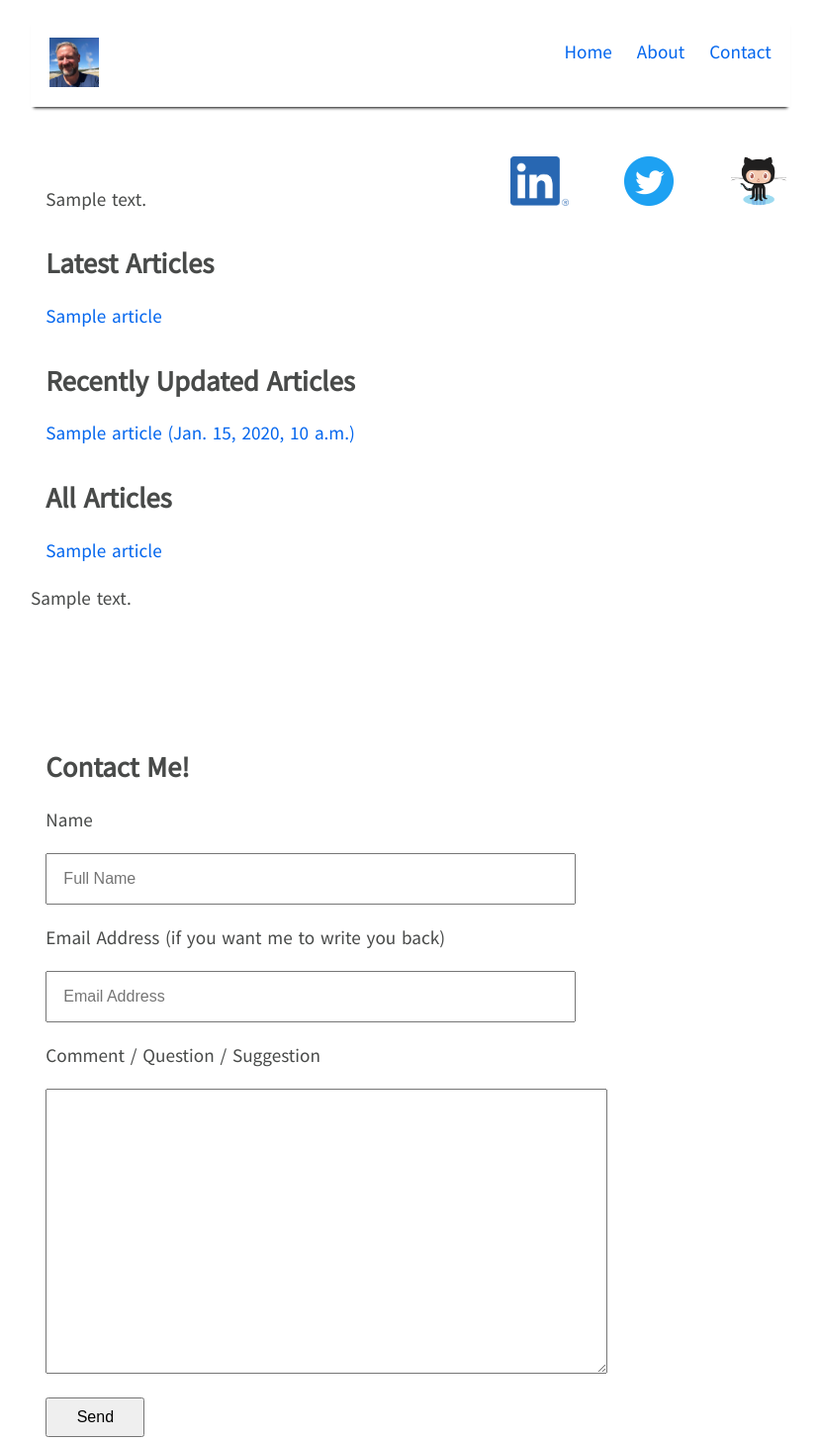
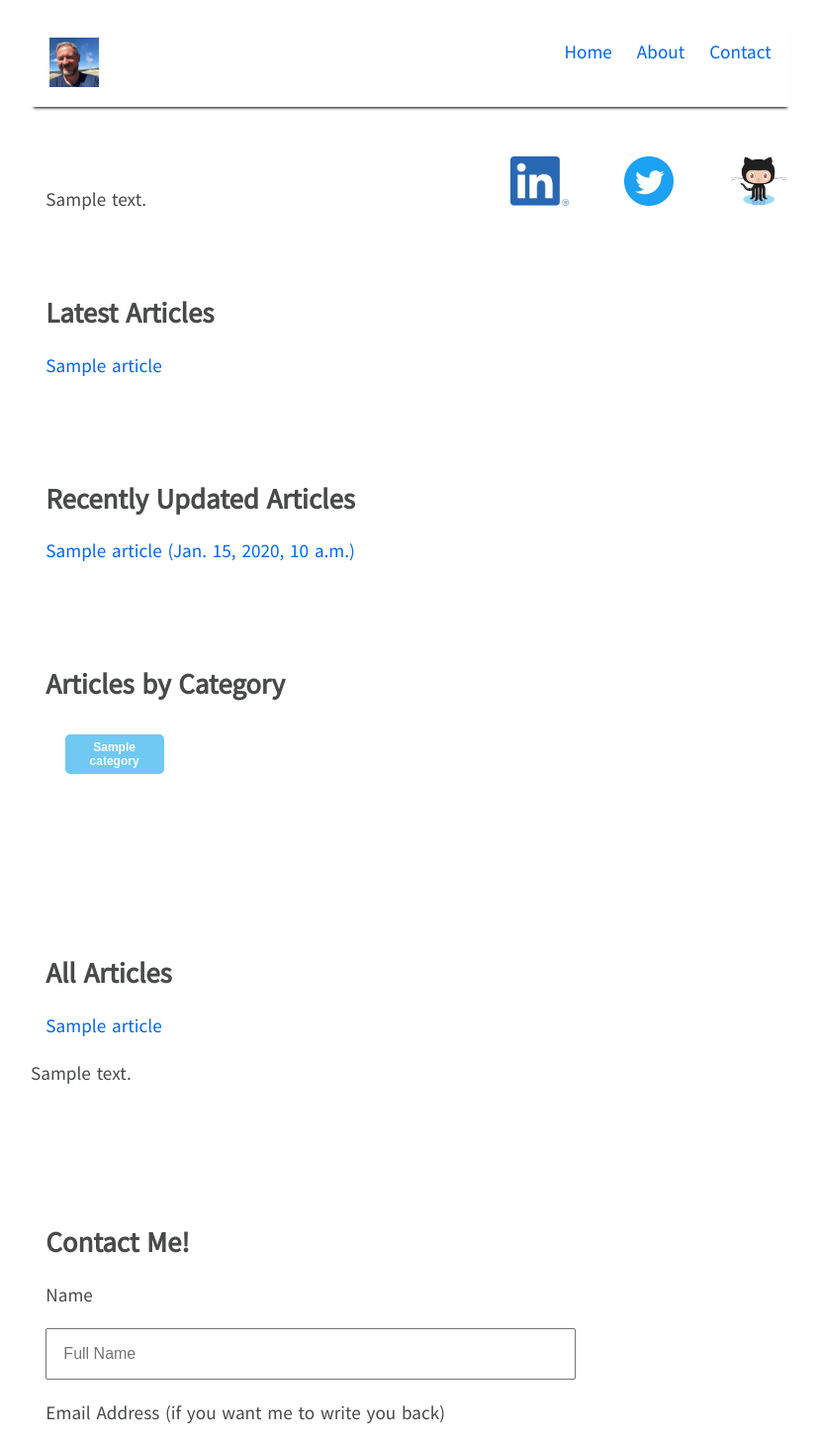
Before and after one commit to hseritt/django-blog-2, a Django app: template blog/templates/blog/index.html in a window 1280 px wide. Shown: the top 1457 px of the page at 99% size, without its empty margins (225-1054 px from the left). Run offline with Django 3.2, Linux system fonts and the light colour scheme; tables that the repository leaves empty hold one stand-in row (values such as "Sample post"); the template is opened without the code that fills it: values that come from a table or form of the project are taken from there, most other values are stand-ins (such as "Sample title", 1, 10 or a date in 2020); some libraries are stand-ins or nearby versions.

Commit message:
Create a category of articles section

```diff
--- a/blog/models.py
+++ b/blog/models.py
@@ -5,6 +5,7 @@ from markdownx.models import MarkdownxField
 
 class Category(models.Model):
     name = models.CharField('Category', max_length=50, unique=True)
+    is_active = models.BooleanField('Active', default=True)
     description = models.TextField('Description', null=True, blank=True)
 
     class Meta:
--- a/blog/templates/blog/index.html
+++ b/blog/templates/blog/index.html
@@ -33,6 +33,8 @@
 
 <div class="body">
 
+  <div class="vertical-block-50"></div>
+
   <h2 class="article-list-header">Latest Articles</h2>
 
   {% for article in article_list %}
@@ -50,6 +52,8 @@
 
   {% endfor %}
 
+  <div class="vertical-block-50"></div>
+
   <h2 class="article-list-header">Recently Updated Articles</h2>
 
   {% for article in updated_article_list %}
@@ -66,6 +70,154 @@
     </div>
 
   {% endfor %}
+
+  <div class="vertical-block-50"></div>
+
+  <h2 class="article-list-header">Articles by Category</h2>
+
+  <style>
+      .category-wrapper {
+        display: grid;
+        grid-template-columns: 1fr 1fr 1fr 1fr;
+        margin-bottom: 50px;
+        grid-row-gap: 1em;
+        grid-column-gap: 1em;
+        margin-left: 1em;
+      }
+
+      .category-btn {
+        background-color: #6fc9f2;
+        color: white;
+        font-weight: bold;
+        font-size: 12px;
+        border: 0;
+        /* background: none; */
+        box-shadow: none;
+        border-radius: 5px;
+      }
+  </style>
+
+  <div class="category-wrapper">
+  {% for category in categories %}
+    <!--
+    <div class="article-list">
+
+      <h4>{{ category.name }}
+
+        <a id="display-link-{{ category.name }}" onclick="displayArticleList('{{ category.name }}')"
+           style="cursor: pointer;">
+          <span style="font-size:24px;">+</span>
+        </a>
+
+        <a id="undisplay-link-{{ category.name }}" onclick="undisplayArticleList('{{ category.name }}')"
+           style="cursor: pointer; display: none;">
+          <span style="font-size:24px;">-</span>
+        </a>
+
+      </h4>
+
+      <div style="display:none;" id="articles-of-{{ category.name }}">
+        {% for article in category.article_set.all %}
+
+          <p>
+            <a
+              id="{{ article.id }}" href="/blog/article/{{ article.slugged_title }}/">
+              {{ article.title }} ({{ article.modified }})
+            </a>
+          </p>
+
+        {% endfor %}
+      </div>
+    </div>
+    -->
+
+    <div>
+      <button onclick="displayArticleList('{{ category.name }}')" class="category-btn">
+        {{ category.name }}
+      </button>
+    </div>
+
+  {% endfor %}
+  </div>
+
+  <div class="category-article-list">
+    {% for category in categories %}
+      <div id="articles-of-category-{{ category.name }}" style="display:none;">
+        {% for article in category.article_set.all %}
+          <p>
+            <a
+              id="{{ article.id }}" href="/blog/article/{{ article.slugged_title }}/">
+              {{ article.title }}
+            </a>
+          </p>
+        {% endfor %}
+      </div>
+    {% endfor %}
+  </div>
+
+  <div class="vertical-block-100"></div>
+
+  <script>
+    // With Links
+    /*
+    let displayArticleList = function(categoryName) {
+      console.log('Calling displayArticleList ...');
+      articleListDiv = document.getElementById("articles-of-" + categoryName);
+      displayLink = document.getElementById("display-link-" + categoryName);
+      undisplayLink = document.getElementById("undisplay-link-" + categoryName);
+      articleListDiv.style.display = "";
+      displayLink.style.display = "none";
+      undisplayLink.style.display = "";
+
+    };
+
+    let undisplayArticleList = function(categoryName) {
+      console.log('Calling undisplayArticleList ...');
+      articleListDiv = document.getElementById("articles-of-" + categoryName);
+      displayLink = document.getElementById("display-link-" + categoryName);
+      undisplayLink = document.getElementById("undisplay-link-" + categoryName);
+      articleListDiv.style.display = "none";
+      displayLink.style.display = "";
+      undisplayLink.style.display = "none";
+
+    };
+    */
+
+    // With Buttons
+    let displayedArticleDiv = "";
+
+    let displayArticleList = function(categoryName) {
+      console.log('Calling displayArticleList ...');
+      articleListDiv = document.getElementById("articles-of-category-{{ categoryName }}" + categoryName);
+      console.log('Our articleListDiv is ', articleListDiv);
+      try {
+        displayedArticleDiv.style.display = "none";
+      } catch (err) {
+        console.log('No properties set for displayedArticleDiv ....');
+      }
+
+      articleListDiv.style.display = "";
+      displayedArticleDiv = articleListDiv;
+    }
+  </script>
+
+
+  <!--
+  {% for article in updated_article_list %}
+
+    <div class="article-list">
+
+      <p>
+        <a id="{{ article.id }}" href="/blog/article/{{ article.slugged_title }}/"
+        >
+          {{ article.title }} ({{ article.modified }})
+        </a>
+      </p>
+
+    </div>
+
+  {% endfor %}
+  -->
 
   <h2 class="article-list-header">All Articles</h2>
 
--- a/blog/views.py
+++ b/blog/views.py
@@ -3,7 +3,9 @@ from django.shortcuts import render
 from django.views import View
 from .config import COMMON_CONTEXT
 from .forms import ArticleCommentForm
-from .models import Article, Message, Component, ArticleComment
+from .models import (
+    Article, Message, Component, ArticleComment, Category
+)
 
 
 class IndexView(View):
@@ -25,6 +27,8 @@ class IndexView(View):
             'bio': Component.objects.get(name='bio'),
 
             'intro': Component.objects.get(name='intro'),
+
+            'categories': Category.objects.filter(is_active=True),
         }
         view_context.update(COMMON_CONTEXT)
         return render(request, self.TEMPLATE, view_context)
--- a/static/css/styles.css
+++ b/static/css/styles.css
@@ -124,6 +124,10 @@ pre {
   margin-top: 5%
 }
 
+.category-article-list {
+  margin-left: 1em;
+}
+
 .article {
   margin-top: 1em;
 }
@@ -200,6 +204,10 @@ textarea {
   min-height: 100px;
 }
 
+.vertical-block-50 {
+  min-height: 50px;
+}
+
 .vertical-block-20 {
   min-height:20px;
 }
```
Also changed, not shown: blog/migrations/0010_category_is_active.py (added).
